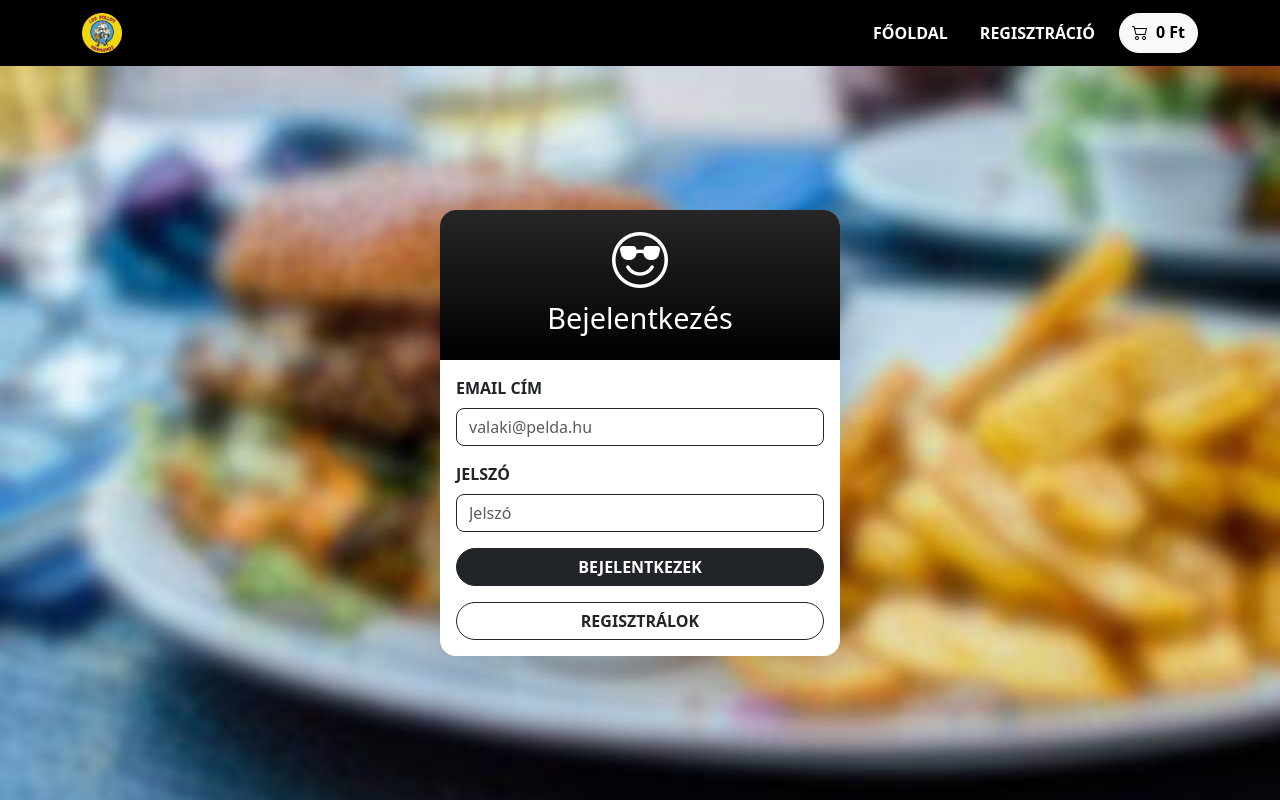
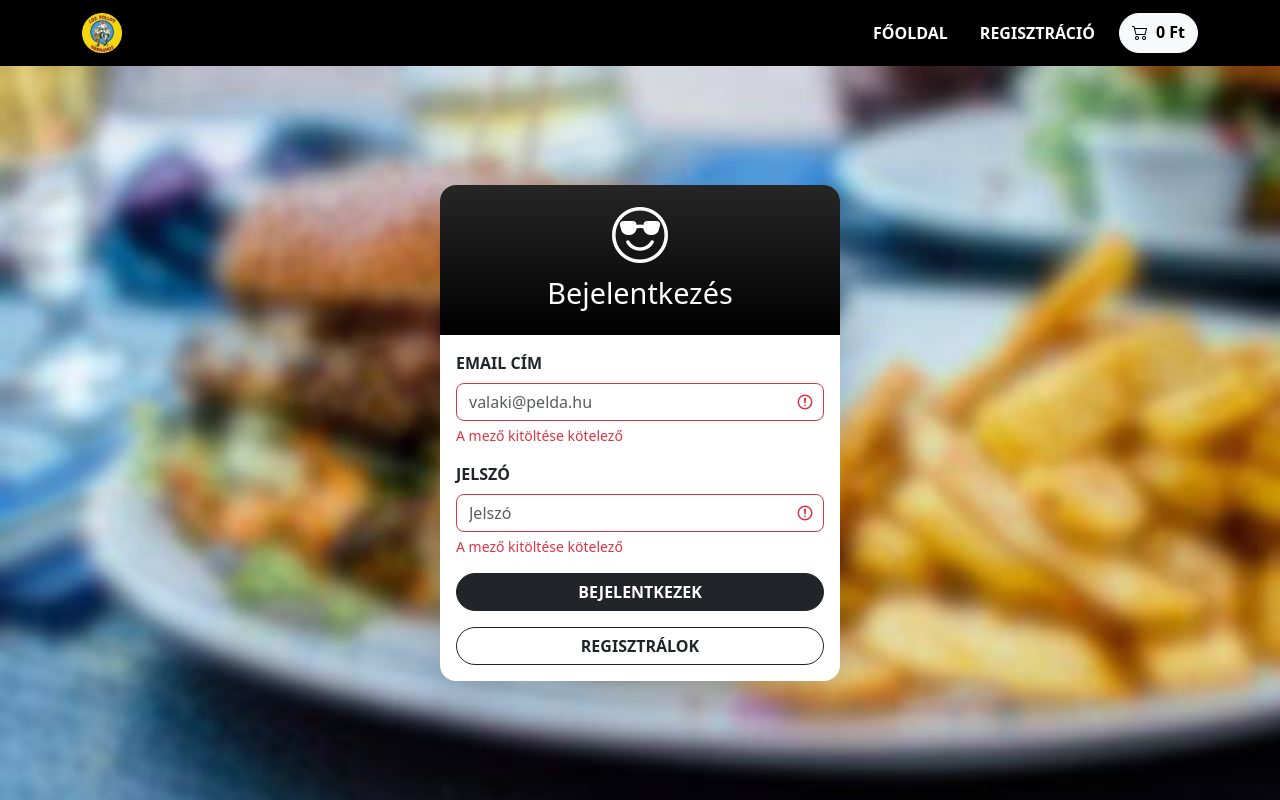
Before and after one commit to bombasztikus/Vizsgaremek, a Vue app in the folder frontend/: page /login in a window 1280 px wide. Built offline with nearby package versions, Linux system fonts and the light colour scheme; no server answers.

Commit message:
űrlap validáció/UX javítás

```diff
--- a/frontend/src/views/LoginView.vue
+++ b/frontend/src/views/LoginView.vue
@@ -58,11 +58,25 @@ watch([session], onSessionPreset);
                     <AppAlert :text="error.error" :type="error?.css_class" v-if="error" />
                     <div class="mb-3">
                         <label for="inputEmail" class="form-label text-uppercase fw-bold">Email cím</label>
-                        <input type="email" class="form-control border-dark rounded-3" id="inputEmail" v-model="email" placeholder="valaki@pelda.hu">
+                        <input type="email" class="form-control rounded-3" id="inputEmail" v-model="email" placeholder="valaki@pelda.hu" :class="{
+                            'border-dark': email.trim().length > 0,
+                            'is-invalid': email.trim().length === 0,
+                        }">
+                        <div :class="{
+                            'valid-feedback': email.trim().length > 0,
+                            'invalid-feedback': email.trim().length === 0,
+                        }" v-if="email.trim().length === 0">A mező kitöltése kötelező</div>
                     </div>
                     <div class="mb-3">
                         <label for="inputPassword" class="form-label text-uppercase fw-bold">Jelszó</label>
-                        <input type="password" class="form-control border-dark rounded-3" id="inputPassword" v-model="password" placeholder="Jelszó">
+                        <input type="password" class="form-control rounded-3" id="inputPassword" v-model="password" placeholder="Jelszó" :class="{
+                            'border-dark': password.trim().length > 0,
+                            'is-invalid': password.trim().length === 0,
+                        }">
+                        <div :class="{
+                            'valid-feedback': password.trim().length > 0,
+                            'invalid-feedback': password.trim().length === 0,
+                        }" v-if="password.trim().length === 0">A mező kitöltése kötelező</div>
                     </div>
                     <div class="mb-3">
                         <button type="submit" class="btn btn-dark fw-bold w-100 rounded-pill text-uppercase">Bejelentkezek</button>
```
